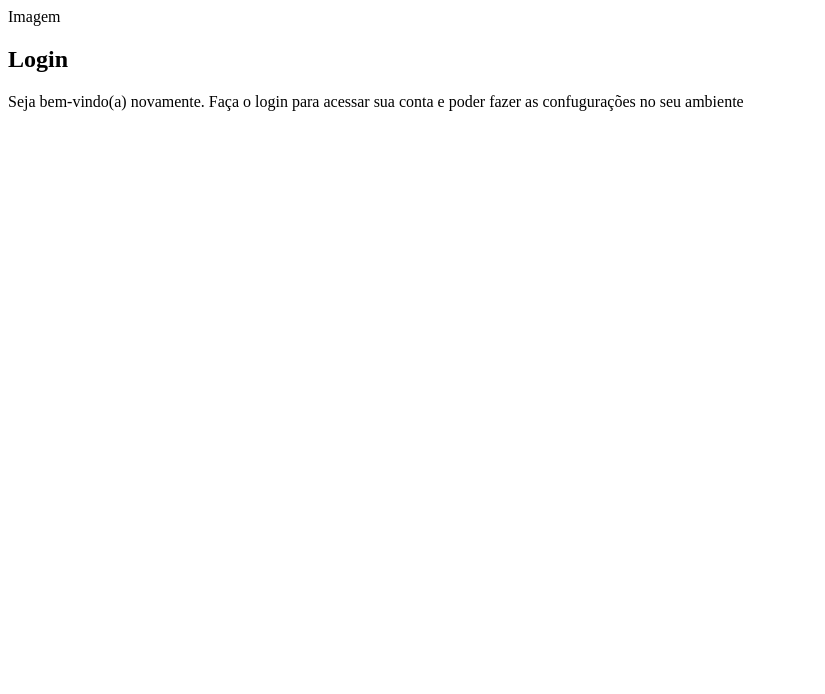
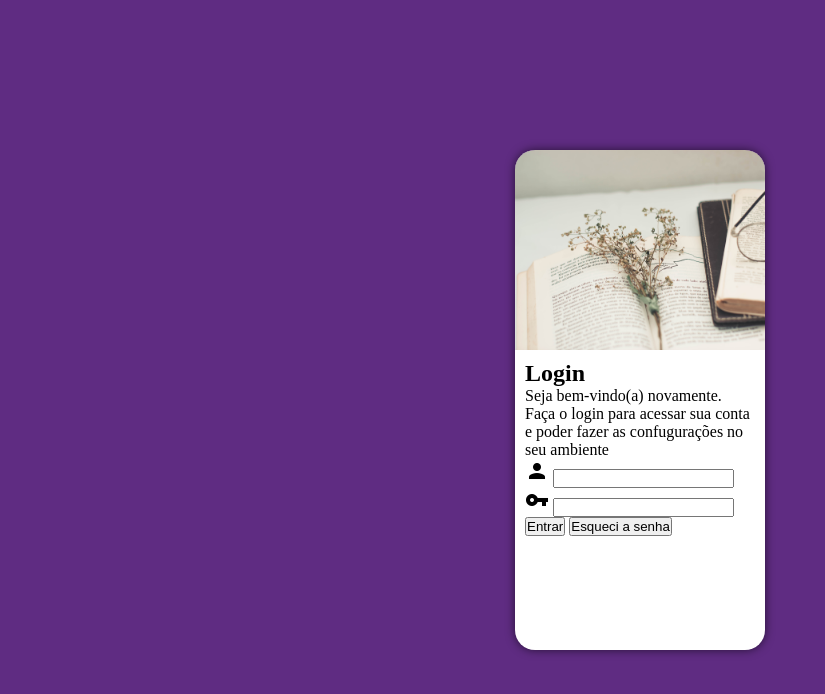
Before and after one commit to devalissonsantos/projeto-login, a plain HTML site: page index.html in a window 1280 px wide. Shown: the whole page, without its empty margins (0-825 px from the left). Drawn offline with Linux system fonts and the light colour scheme.

Commit message:
atualizei

```diff
--- a/estilos/style.css
+++ b/estilos/style.css
@@ -4,3 +4,46 @@
    Lilás: #5f2c82
 
 */
+
+* {
+    margin: 0px;
+    padding: 0px;
+    box-sizing: border-box;
+}
+
+body, html {
+    background-color: #5f2c82;
+    height: 100vh;
+    width: 100vw;
+}
+
+main {
+    position: relative;
+    height: 100vh;
+    width: 100vw;
+}
+
+section {
+    position: absolute;
+    top: 50%;
+    left: 50%;
+    transform: translate(-50%, -50%);
+    background-color: white;
+    width: 250px;
+    height: 500px;
+    border-radius: 20px;
+    overflow: hidden;
+    box-shadow: 0px 0px 10px rgba(0, 0, 0, 0.603);
+}
+
+#imagem {
+    display: block;
+    background: #5f2c82 url(../imagem/pexels-wallace-chuck-3728084.jpg) no-repeat;
+    background-size: cover;
+    height: 200px;
+}
+
+#formulario {
+    display: block;
+    padding: 10px;
+}
--- a/index.html
+++ b/index.html
@@ -5,21 +5,41 @@
     <meta http-equiv="X-UA-Compatible" content="IE=edge">
     <meta name="viewport" content="width=device-width, initial-scale=1.0">
     <title>Projeto login</title>
+    <link href="https://fonts.googleapis.com/icon?family=Material+Icons"
+      rel="stylesheet">
+      <link href="https://fonts.googleapis.com/icon?family=Material+Icons"
+      rel="stylesheet">
     <link rel="stylesheet" href="estilos/style.css">
 </head>
 <body>
     <main>
         <section>
             <div id="imagem">
-                Imagem
+                <!--Aqui vai a imagem nas CSS-->
             </div>
             <div id="formulario">
                 <h1>Login</h1>
-                <p>
+                <p class="dito">
                     Seja bem-vindo(a) novamente. Faça o login para acessar sua conta
                     e poder fazer as confugurações no seu ambiente
-                    <form action="login.php" method="post">
-
+                </p>
+                    <form action="login.js" method="post">
+                       <p class="usuario">
+                        <span class="material-icons">
+                            person
+                            </span>
+                        <input type="text" id="usu">
+                       </p>
+                       <p class="senha">
+                        <span class="material-icons">
+                            vpn_key
+                            </span>
+                        <input type="text" id="sen">
+                       </p>
+                       <p>
+                        <input type="submit" value="Entrar">
+                        <input type="submit" value="Esqueci a senha">
+                       </p>
                     </form>
                 </p>
             </div>
```
